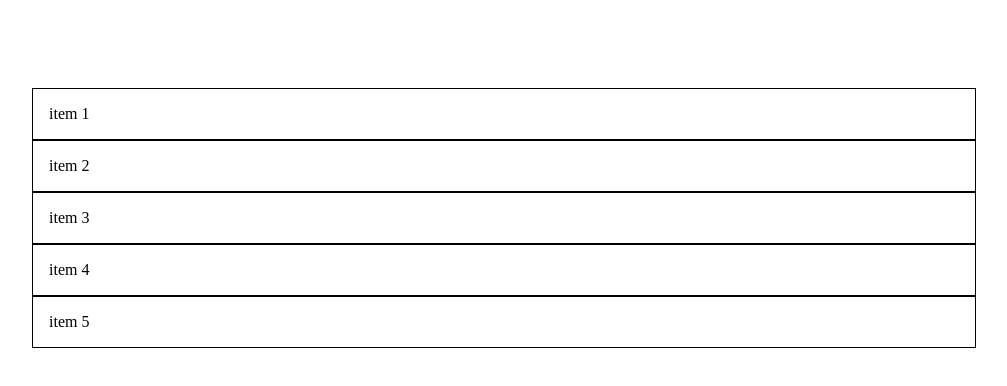
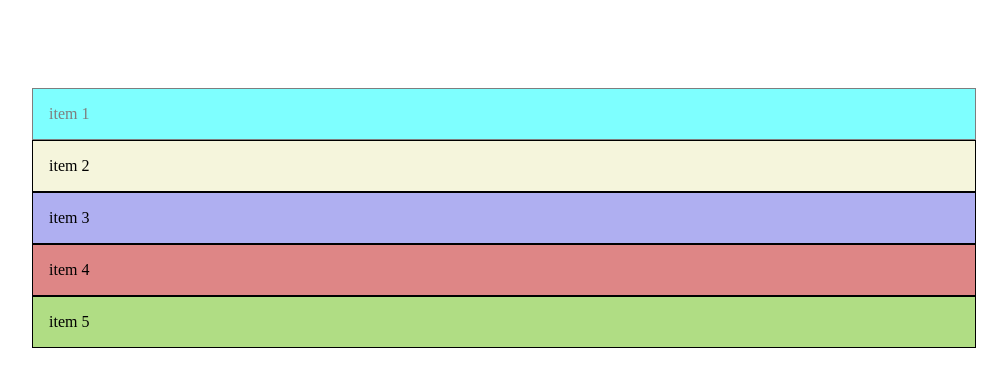
Before and after one commit to Ashokzarmariya/grag-and-drop, a plain HTML site: page index.html in a window 1280 px wide. Shown: the whole page, without its empty margins (136-1143 px from the left). Drawn offline with Linux system fonts and the light colour scheme.

Commit message:
add color

```diff
--- a/index.html
+++ b/index.html
@@ -9,11 +9,11 @@
 </head>
 <body>
  <div id="container">
-  <div class="item" draggable="true">item 1</div>
-  <div class="item" draggable="true">item 2</div>
-  <div class="item" draggable="true">item 3</div>
-  <div class="item" draggable="true">item 4</div>
-  <div class="item" draggable="true">item 5</div>
+  <div class="item item1" draggable="true">item 1</div>
+  <div class="item item2" draggable="true">item 2</div>
+  <div class="item item3" draggable="true">item 3</div>
+  <div class="item item4" draggable="true">item 4</div>
+  <div class="item item5" draggable="true">item 5</div>
  </div>
 </body>
 </html>
--- a/style.css
+++ b/style.css
@@ -9,6 +9,23 @@
 .item{
  padding: 1rem;
  border: 1px solid black;
+
+}
+.item1{
+ background-color: aqua;
+ opacity: .5;
+}
+.item2{
+ background-color: beige;
+}
+.item3{
+ background-color: rgb(175, 175, 241);
+}
+.item4{
+ background-color: rgb(222, 134, 134);
+}
+.item5{
+ background-color: rgb(176, 221, 132);
 }
 
 
```
